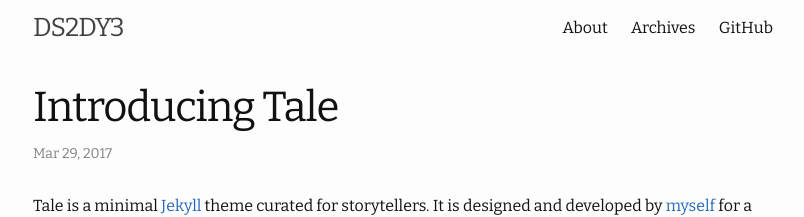
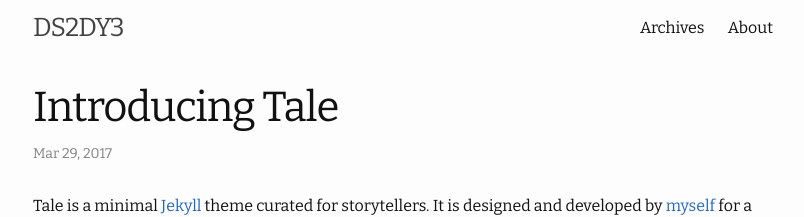
Before and after one commit to DS2DY3/DS2DY3.github.io, a Jekyll site: the page built from index.html, in a window 1280 px wide. Shown: the top 217 px of the page, without its empty margins (237-1041 px from the left). Built offline with Jekyll 4.4.1, drawn with Linux system fonts in a browser that asks for light colours; the list of posts is cut into pages by our own code.

```diff
--- a/_data/navigation.yml
+++ b/_data/navigation.yml
@@ -1,9 +1,7 @@
 # If you want to link only specific pages in your header, add the path to the
 # pages in order as they should show up.
 main:
+  - title: "Archives"
+    url: /archive/
   - title: "About"
     url: /about/
-  - title: "Archives"
-    url: /archives/
-  - title: "GitHub"
-    url: https://github.com/yous/whiteglass
```
